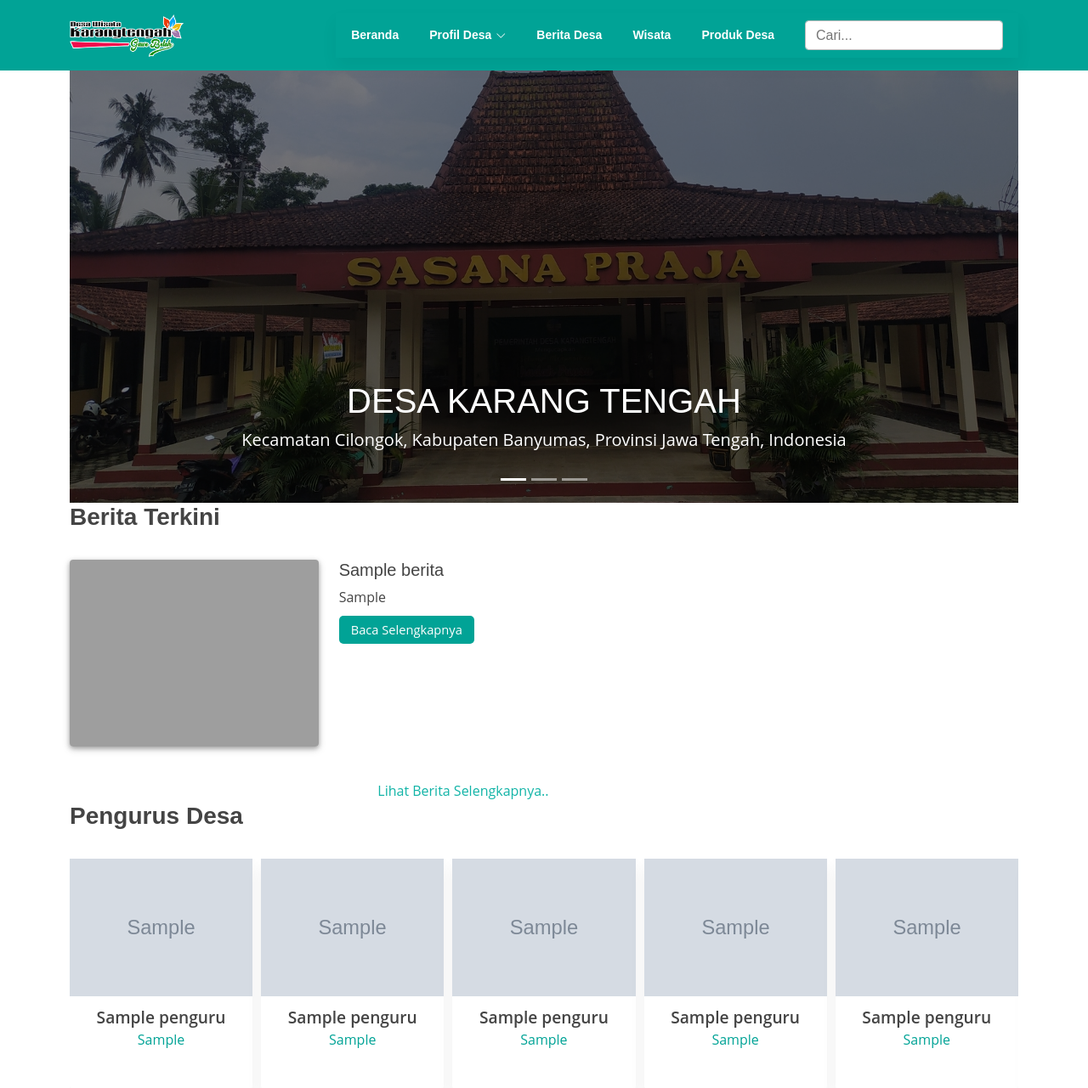
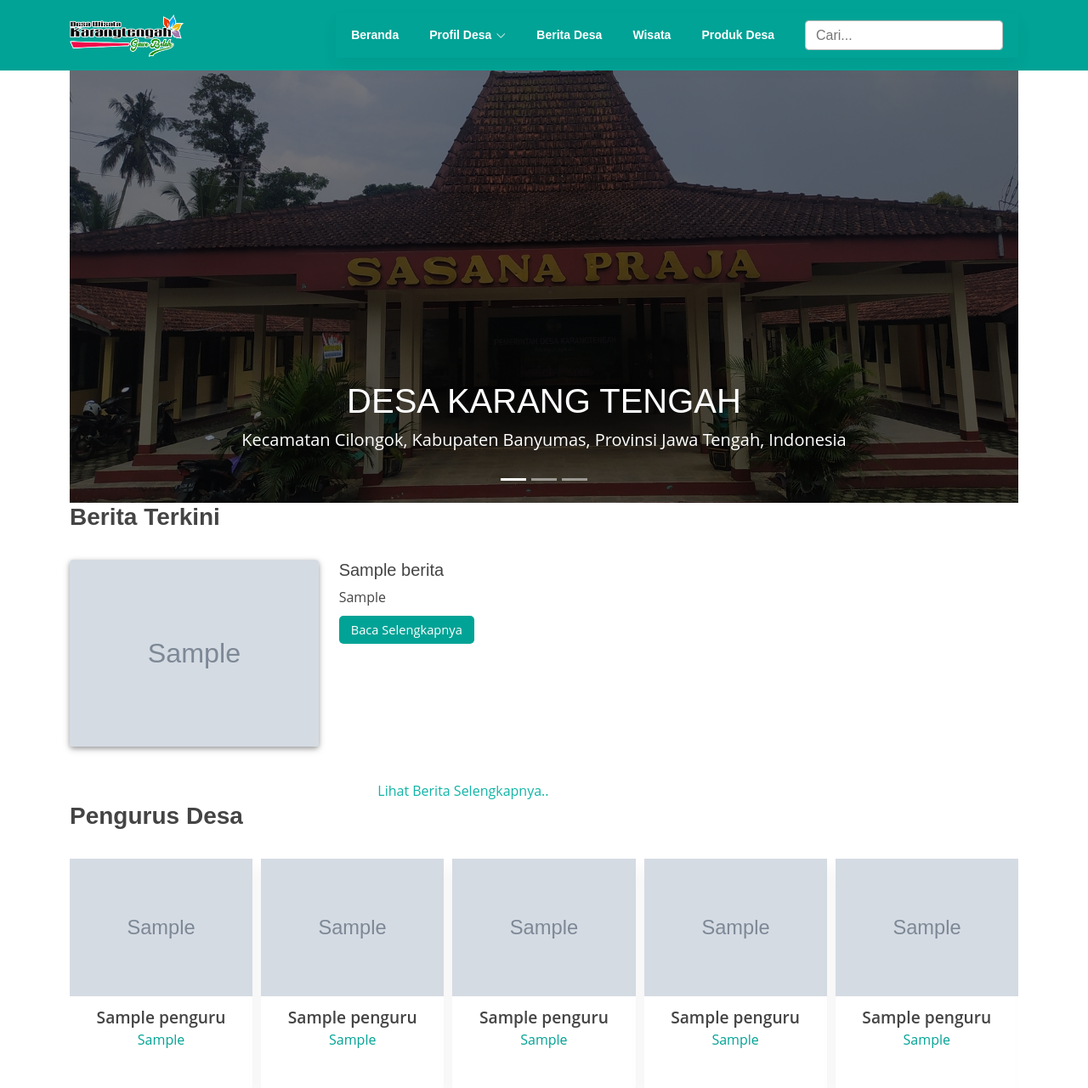
Before and after one commit to hudaputrasantosa/website-desawisata-karangtengah, a PHP site: page / in a window 1280 px wide. Shown: the top 1281 px of the page at 85% size. Run offline with PHP 8.4, Linux system fonts and the light colour scheme; tables that the repository leaves empty or names only in its code hold one stand-in row (values such as "Sample post"); grey boxes marked "Sample" are stand-in pictures; grey boxes are pictures that could not be loaded.

Commit message:
Update beranda.php

```diff
--- a/pages/beranda.php
+++ b/pages/beranda.php
@@ -126,7 +126,7 @@
                      <div class="row">
                         <div class="col-md-4 mb-4">
                            <div class="bg-image hover-overlay shadow-1-strong rounded ripple" data-mdb-ripple-color="light">
-                              <img src="assets/img/beritaterkini/berita1.jpg" class="img-fluid" />
+                              <img src="assets/img/beritaterkini/<?= $row['foto_berita']?>" class="img-fluid" />
                               <a href="#!">
                                  <div class="mask" style="background-color: rgba(251, 251, 251, 0.15);"></div>
                               </a>
```
